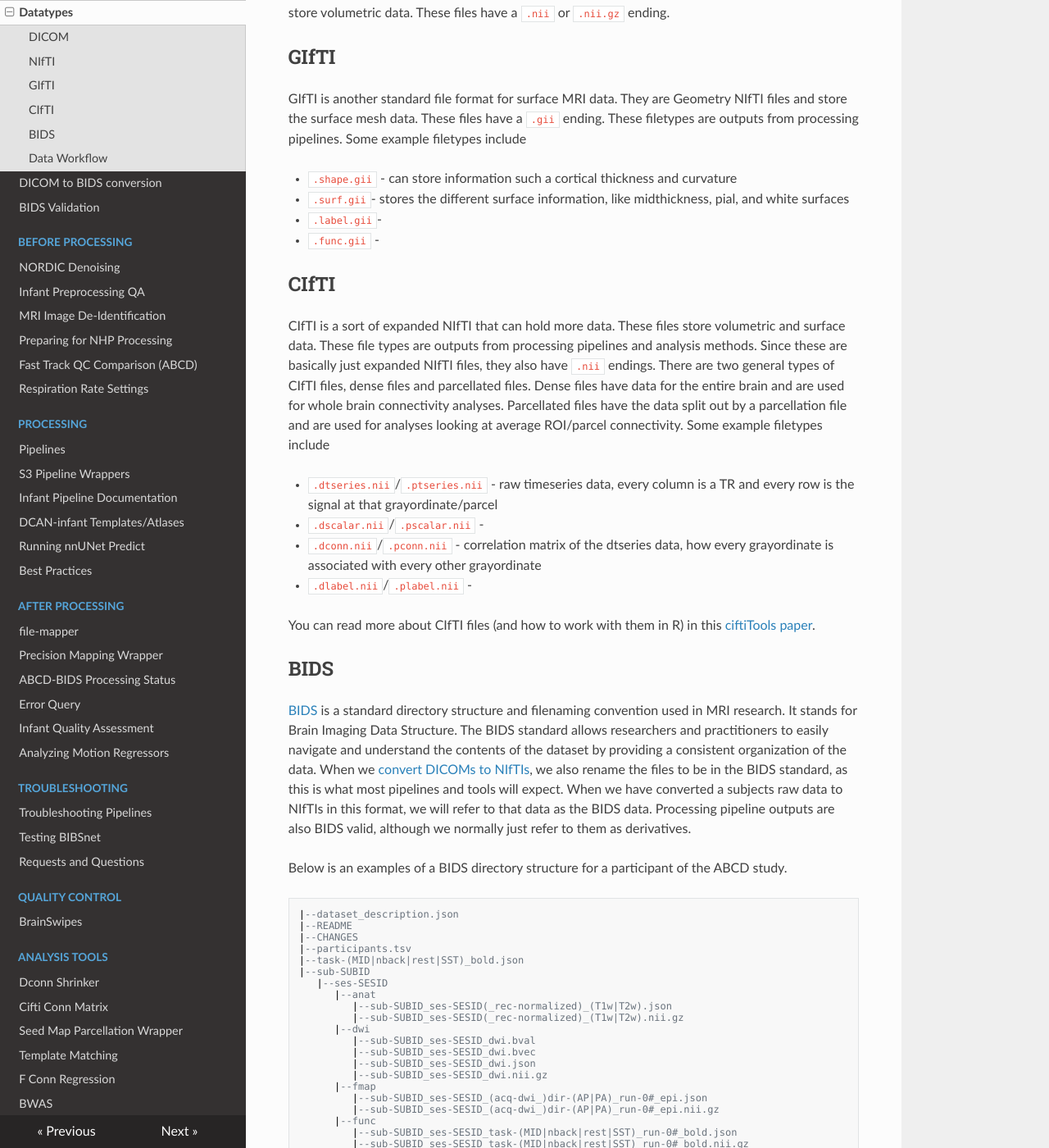
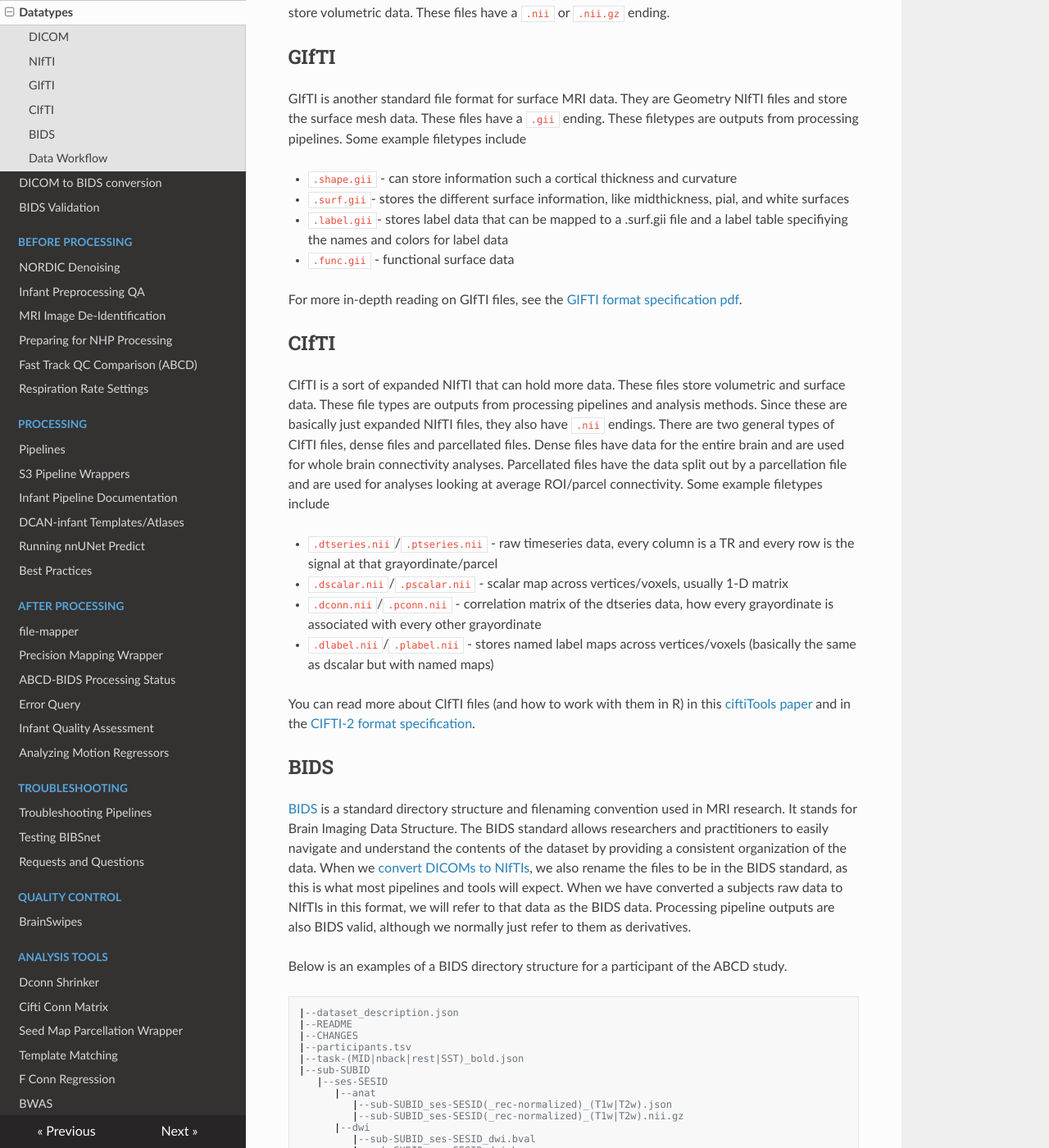
Before and after one commit to DCAN-Labs/cdni-brain, an MkDocs documentation site: the page built from docs/datatypes.md, in a window 1280 px wide and 1400 px high, scrolled down 919 px. Shown: the whole window at 82% size. Built offline with MkDocs 1.6.1, drawn with Linux system fonts in a browser that asks for light colours; nearby versions of some CDN libraries.

Commit message:
finish file descriptions

```diff
--- a/docs/datatypes.md
+++ b/docs/datatypes.md
@@ -20,19 +20,21 @@ GIfTI is another standard file format for surface MRI data. They are Geometry NI
 
 * `.shape.gii` - can store information such a cortical thickness and curvature
 * `.surf.gii`- stores the different surface information, like midthickness, pial, and white surfaces
-* `.label.gii`-
-* `.func.gii` -
+* `.label.gii`- stores label data that can be mapped to a .surf.gii file and a label table specifiying the names and colors for label data
+* `.func.gii` - functional surface data
+
+For more in-depth reading on GIfTI files, see the [GIFTI format specification pdf](https://www.nitrc.org/frs/download.php/2871/GIFTI_Surface_Format.pdf).
 
 ## CIfTI
 
 CIfTI is a sort of expanded NIfTI that can hold more data. These files store volumetric and surface data. These file types are outputs from processing pipelines and analysis methods. Since these are basically just expanded NIfTI files, they also have `.nii` endings. There are two general types of CIfTI files, dense files and parcellated files. Dense files have data for the entire brain and are used for whole brain connectivity analyses. Parcellated files have the data split out by a parcellation file and are used for analyses looking at average ROI/parcel connectivity. Some example filetypes include
 
 * `.dtseries.nii`/`.ptseries.nii` - raw timeseries data, every column is a TR and every row is the signal at that grayordinate/parcel
-* `.dscalar.nii`/`.pscalar.nii` -
+* `.dscalar.nii`/`.pscalar.nii` - scalar map across vertices/voxels, usually 1-D matrix
 * `.dconn.nii`/`.pconn.nii` - correlation matrix of the dtseries data, how every grayordinate is associated with every other grayordinate
-* `.dlabel.nii`/`.plabel.nii` -
+* `.dlabel.nii`/`.plabel.nii` - stores named label maps across vertices/voxels (basically the same as dscalar but with named maps)
 
-You can read more about CIfTI files (and how to work with them in R) in this [ciftiTools paper](https://www.sciencedirect.com/science/article/pii/S1053811922000076).
+You can read more about CIfTI files (and how to work with them in R) in this [ciftiTools paper](https://www.sciencedirect.com/science/article/pii/S1053811922000076) and in the [CIFTI-2 format specification](https://www.nitrc.org/forum/attachment.php?attachid=341&group_id=454&forum_id=1955).
 
 ## BIDS
 
```
